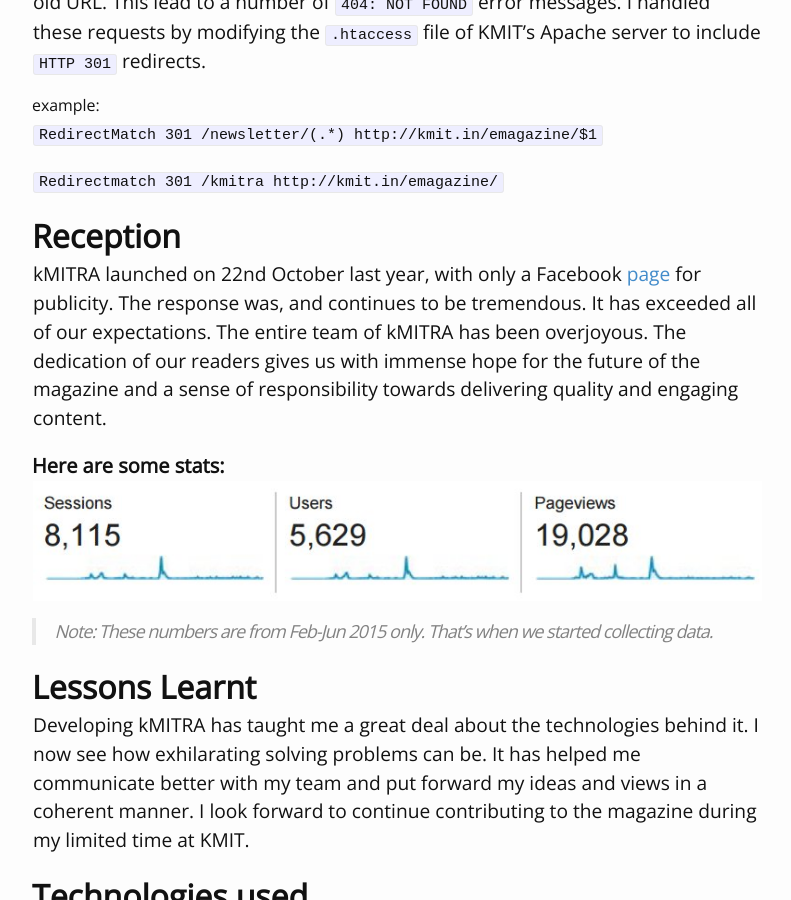
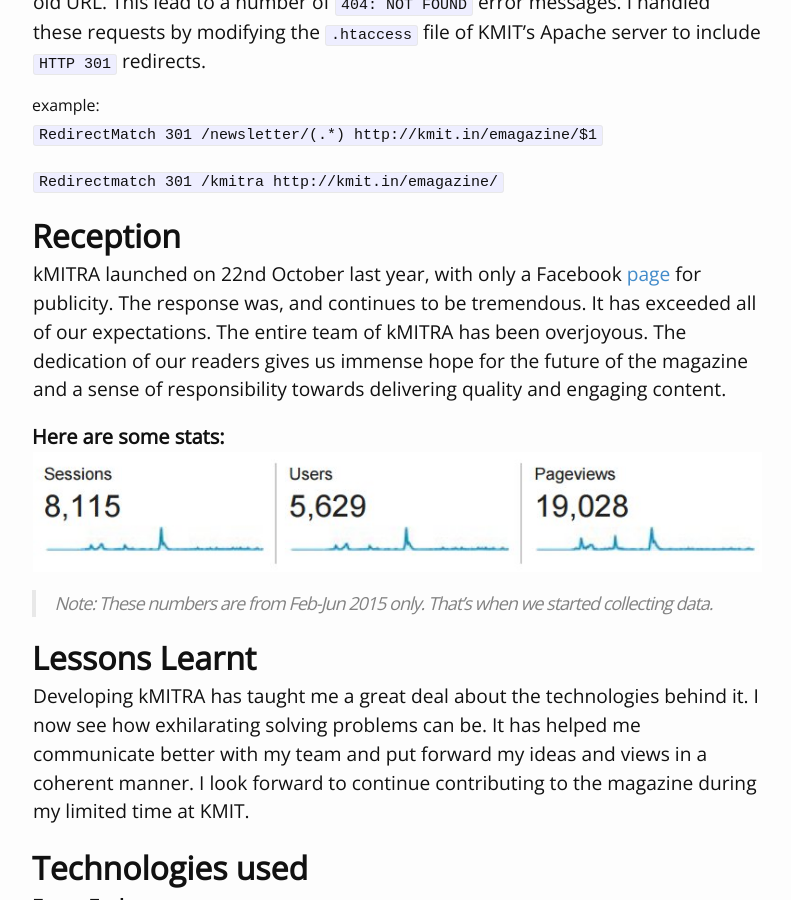
Before and after one commit to arjunnn/blog, a Jekyll site: the page built from _posts/2015-06-12-my-journey-with-kmitra.md, in a window 1280 px wide and 900 px high, scrolled down 1760 px. Shown: the whole window, without its empty margins (243-1034 px from the left). Built offline with Jekyll 4.4.1, drawn with Linux system fonts in a browser that asks for light colours; Markdown is read by kramdown in place of the engine named in the settings; some of the changed text lies outside the part shown.

Commit message:
fixed typos

```diff
--- a/_posts/2015-06-12-my-journey-with-kmitra.md
+++ b/_posts/2015-06-12-my-journey-with-kmitra.md
@@ -51,7 +51,7 @@
 
 
 ##**Reception**
-kMITRA launched on 22nd October last year, with only a Facebook [page](https://facebook.com/kmitrakmit) for publicity. The response was, and continues to be tremendous. It has exceeded all of our expectations. The entire team of kMITRA has been overjoyous. The dedication of our readers gives us with immense hope for the future of the magazine and a sense of responsibility towards delivering quality and engaging content.
+kMITRA launched on 22nd October last year, with only a Facebook [page](https://facebook.com/kmitrakmit) for publicity. The response was, and continues to be tremendous. It has exceeded all of our expectations. The entire team of kMITRA has been overjoyous. The dedication of our readers gives us immense hope for the future of the magazine and a sense of responsibility towards delivering quality and engaging content.
 
 ####**Here are some stats:**
 ![kMITRA Stats](../images/kmitra-stats.jpg)
```
Also changed, not shown: other parts of _posts/2015-06-12-my-journey-with-kmitra.md (+1 -1 lines).
